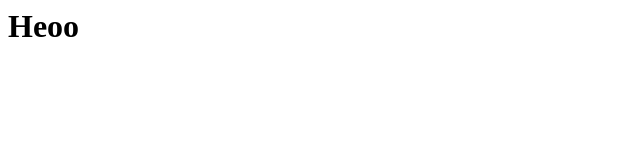
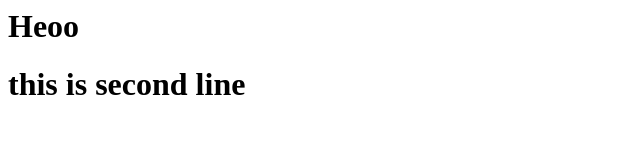
Before and after one commit to surendransuren/testing, a plain HTML site: page Index.html in a window 1280 px wide. Shown: the whole page, without its empty margins (0-640 px from the left). Drawn offline with Linux system fonts and the light colour scheme.

Commit message:
Second Edit

```diff
--- a/Index.html
+++ b/Index.html
@@ -1 +1,2 @@
 <h1> Heoo </h1>
+<h1> this is second line </h1>
```
